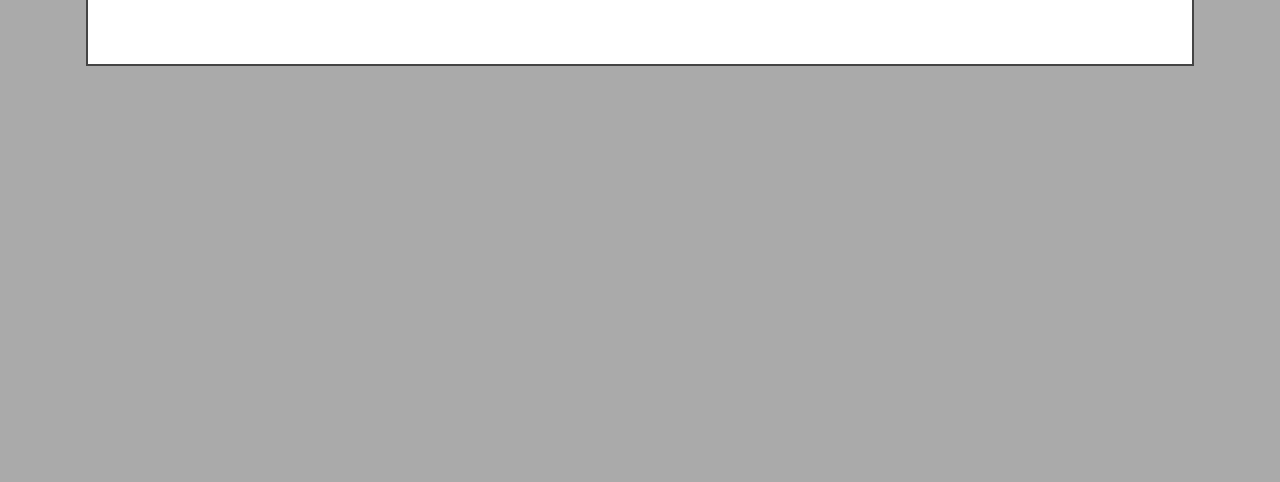
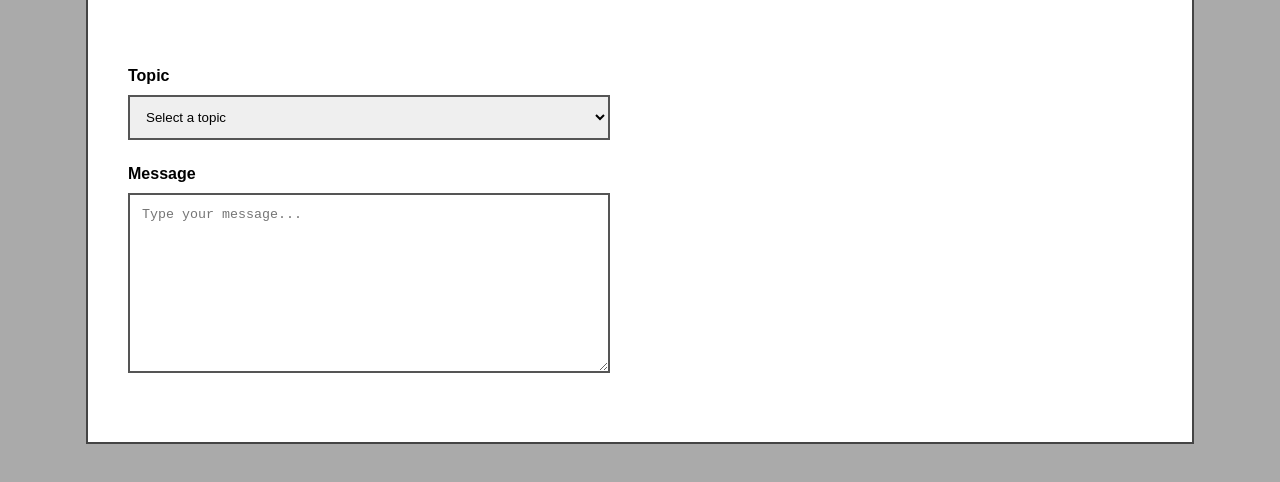
Before and after one commit to bcroman/Form-Styling-Challenge, a plain HTML site: page index.html in a window 1280 px wide. Shown: the part 298-780 px from the top of the page. Drawn offline with Linux system fonts and the light colour scheme.

Commit message:
Core: Dropdown Select and Message Input
Created into input areas for a dropdown select for topics and add text area to write a message

```diff
--- a/index.html
+++ b/index.html
@@ -31,7 +31,6 @@
     <main>
         <section class="contact-container">
             <h2>CONTACT US</h2>
-        </section>
 
             <!-- Form -->
             <form>
@@ -39,6 +38,16 @@
 
                     <!-- Message -->
                     <div class="left-column">
+                        <label for="topic">Topic</label>
+                        <select id="topic" name="topic" required>
+                            <option value="">Select a topic</option>
+                            <option value="general">General Enquiry</option>
+                            <option value="support">Support</option>
+                            <option value="feedback">Feedback</option>
+                        </select>
+
+                        <label for="message">Message</label>
+                        <textarea id="message" name="message" placeholder="Type your message..." required></textarea>
                     </div>
 
                     <!-- Name and Email -->
@@ -47,6 +56,9 @@
 
                 </div>
             </form>
+        </section>
+
+
     </main>
 
 </body>
--- a/styles.css
+++ b/styles.css
@@ -75,3 +75,23 @@ nav a {
 .right-column {
     flex: 1;
 }
+
+.left-column label {
+    display: block;
+    margin-bottom: 10px;
+    font-weight: bold;
+}
+
+.left-column select,
+.left-column textarea {
+    width: 100%;
+    padding: 12px;
+    margin-bottom: 25px;
+    border: 2px solid #555;
+    box-sizing: border-box;
+}
+
+.left-column textarea {
+    height: 180px;
+    resize: vertical;
+}
```
Lines whose indentation alone changed are shown as unchanged.
